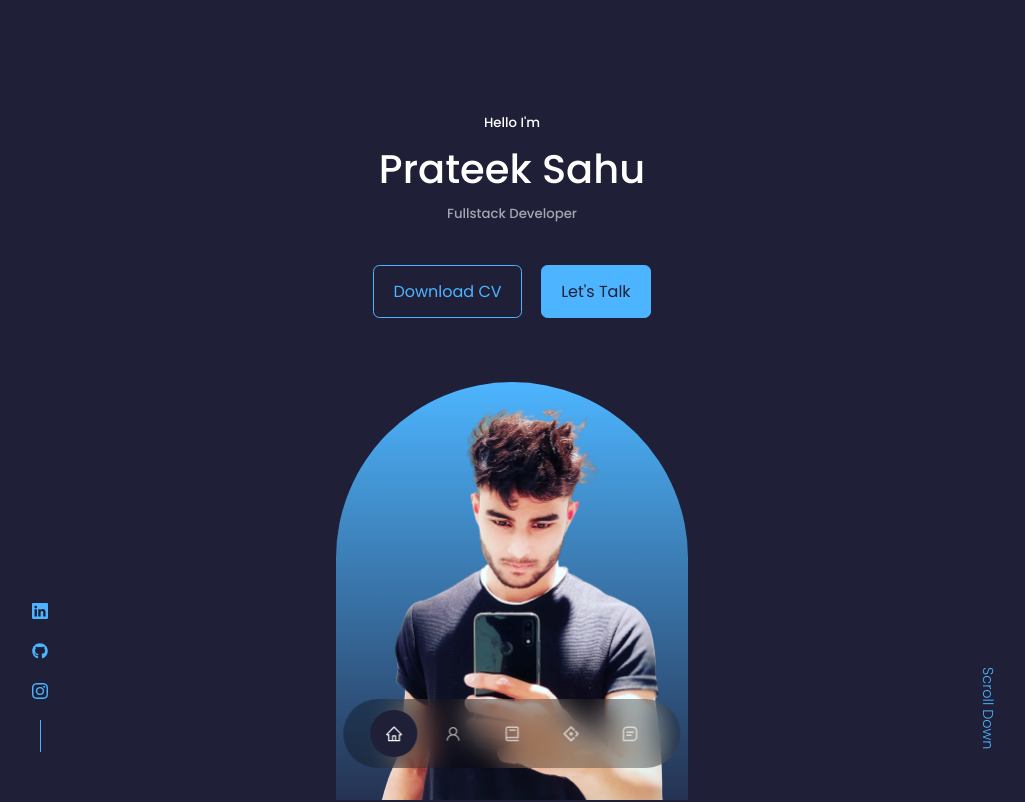
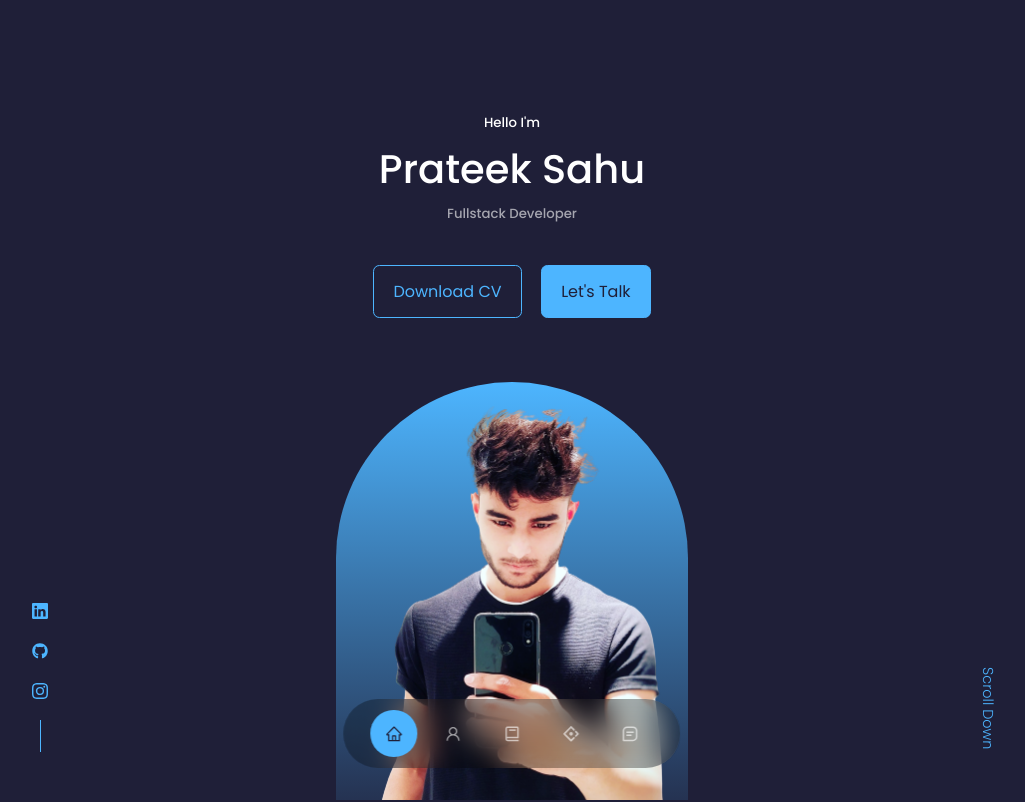
Before and after one commit to prateeksahu-me/React-Portfolio-Website-1, a React (Create React App) app: page / in a window 1280 px wide. Shown: the top 802 px of the page, without its empty margins (128-1153 px from the left). Built offline with nearby package versions, Linux system fonts and the light colour scheme.

Commit message:
build v0.2

```diff
--- a/package.json
+++ b/package.json
@@ -1,5 +1,6 @@
 {
   "name": "react-portfolia-website-1",
+  "homepage": "http://prateeksahu.me",
   "version": "0.1.0",
   "private": true,
   "dependencies": {
--- a/public/index.html
+++ b/public/index.html
@@ -4,7 +4,7 @@
     <meta charset="UTF-8">
     <meta http-equiv="X-UA-Compatible" content="IE=edge">
     <meta name="viewport" content="width=device-width, initial-scale=1.0">
-    <title>Prateek Sahu React Portfolio Website</title>
+    <title>Prateek Sahu | Portfolio</title>
 </head>
 <body>
     <div id="root"></div>
--- a/src/components/footer/footer.css
+++ b/src/components/footer/footer.css
@@ -3,7 +3,6 @@ footer {
     padding: 3 rem 0;
     text-align: center;
     font-size: 0.9rem;
-    height: 450px;
     margin-top: 7rem;
 }
 
@@ -49,8 +48,9 @@ footer a {
 }
 
 .footer__copyright {
-    margin-bottom: 4rem;
+    padding-bottom: 4rem;
     color: var(--color-bg);
+    background: var(--color-primary);
 }
 
 
@@ -63,7 +63,8 @@ footer a {
         gap: 1.5rem;
     }
 
-    .footer__socials {
-        margin-bottom: 10 rem;
+    .footer__copyright {
+        padding-bottom: 10rem;
+        background: var(--color-primary);
     }
 }
--- a/src/components/nav/nav.css
+++ b/src/components/nav/nav.css
@@ -28,6 +28,6 @@ nav a:hover {
 }
 
 nav a.active{
-    background: var(--color-bg);
-    color: var(--color-white);
+    background: var(--color-primary);
+    color: var(--color-bg);
 }
```
Also changed, not shown: 2 other files (tests, documents, lock files or other folders).
